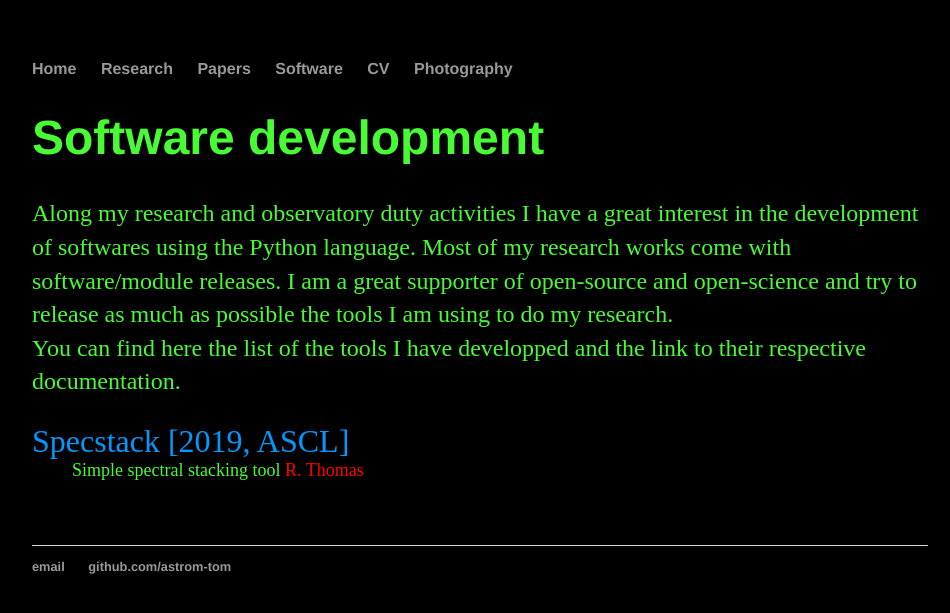
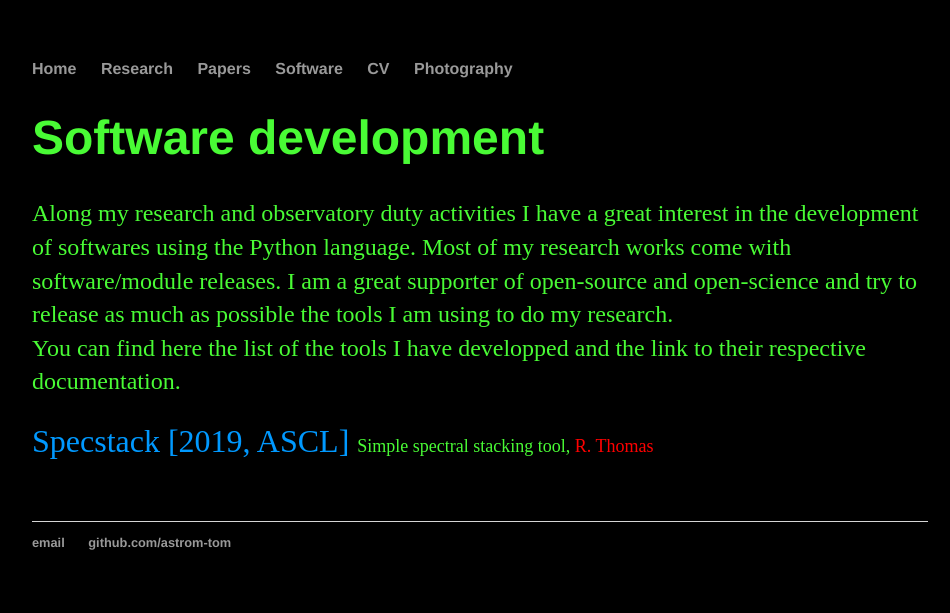
Before and after one commit to astrom-tom/astrom-tom.github.io, a Jekyll site: the page built from Software/index.html, in a window 1280 px wide. Shown: the top 613 px of the page, without its empty margins (160-1110 px from the left). Built offline with Jekyll 4.4.1, drawn with Linux system fonts in a browser that asks for light colours.

Commit message:
Update index.html

```diff
--- a/Software/index.html
+++ b/Software/index.html
@@ -13,8 +13,8 @@
 		You can find here the list of the tools I have developped and the link to their respective documentation.<br>
 
 <dl style="color:rgb(73, 251, 53);" >
-  <dt> <font size="6"> <span class='softR'>Specstack [2019, ASCL]</span> </font> </dt>
-  <dd> <font size="4"> Simple spectral stacking tool <span class='me'>R. Thomas</span></p> </font> <br> </dd>
+  <dt> <font size="6"> <span class='softR'>Specstack [2019, ASCL]</span> </font>  <font size="4"> Simple spectral stacking tool, <span class='me'> R. Thomas </span></p> </font> </dt>
+  <dd> <br> </dd>
 
 </dl>
 
```
